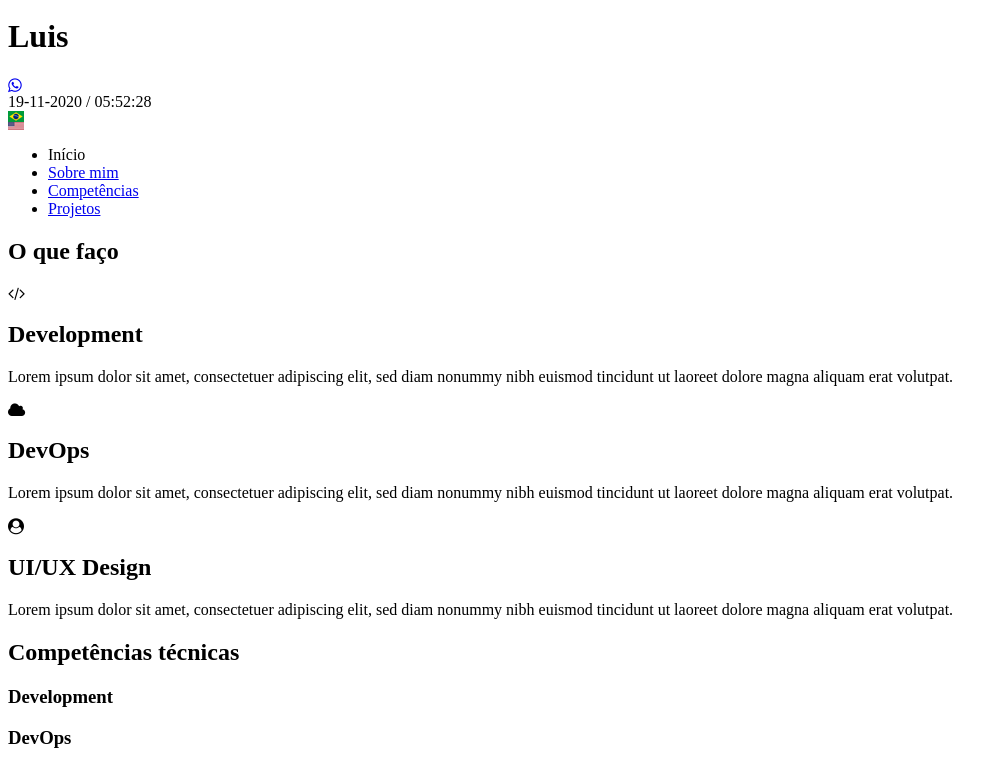
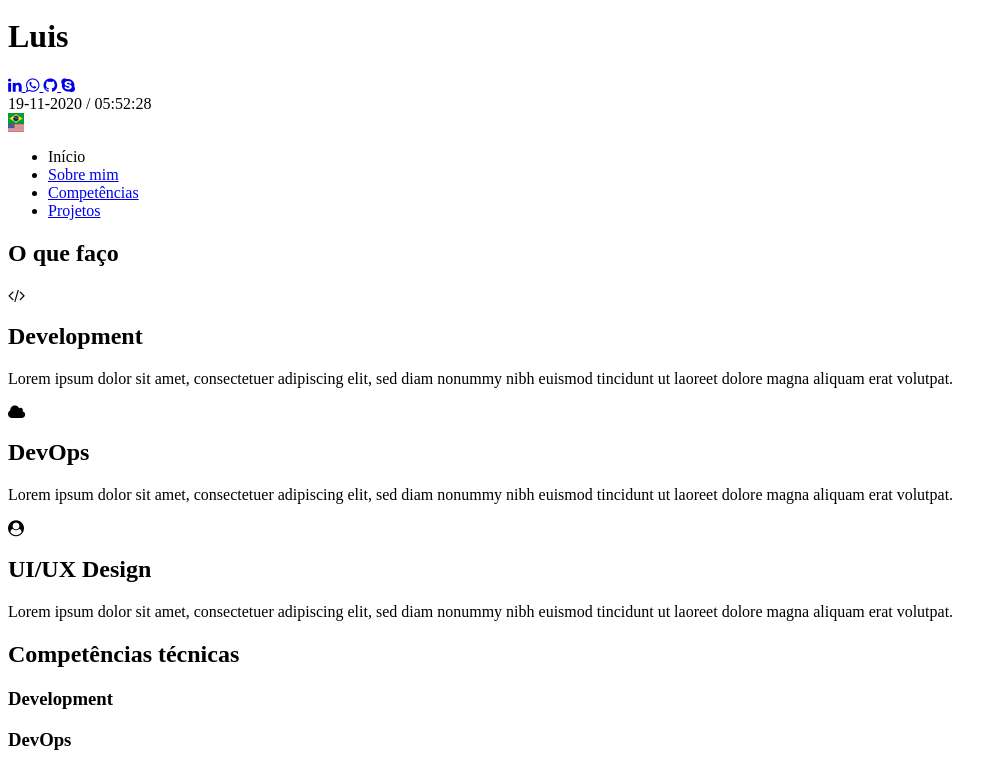
Before and after one commit to iamluishenrique/iamluishenrique.github.io, a plain HTML site: page index.html in a window 1280 px wide. Shown: the part 29-793 px from the top of the page, without its empty margins (0-1007 px from the left). Drawn offline with Linux system fonts and the light colour scheme.

Commit message:
Add files via upload

```diff
--- a/index.html
+++ b/index.html
@@ -31,7 +31,7 @@
 
 				<div id="social-media">
 					<a href="https://www.linkedin.com/in/itsluishenrique/" target="_blank">
-						<i class="icon-linkedin"></i>
+						<i class="fa fa-linkedin" aria-hidden="true"></i>
 					</a>
 
 					<a href="https://web.whatsapp.com/send?l=pt&phone=5519996094560" target="_blank">
@@ -39,11 +39,11 @@
 					</a>
 
 					<a href="https://github.com/iamluishenrique" target="_blank">
-						<i class="icon-github"></i>
+						<i class="fa fa-github" aria-hidden="true"></i>
 					</a>
 
 					<a href="skype:itsluishenrique?chat" target="_blank">
-						<i class="icon-skype"></i>
+						<i class="fa fa-skype" aria-hidden="true"></i>
 					</a>
 				</div>
 			</div>
```
